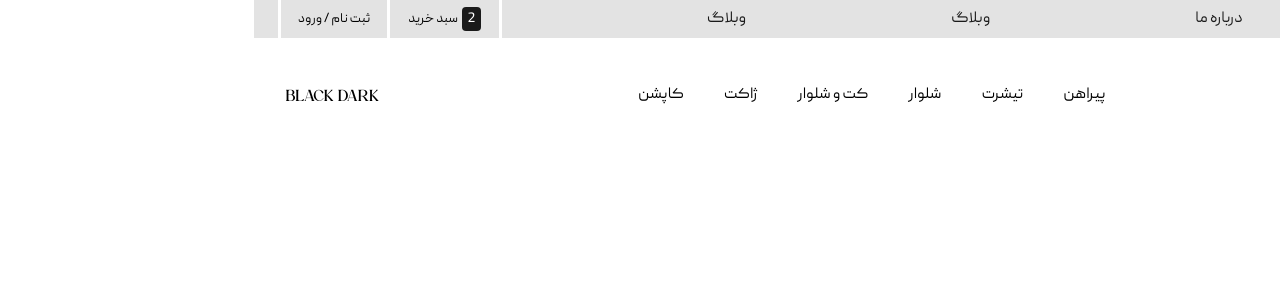
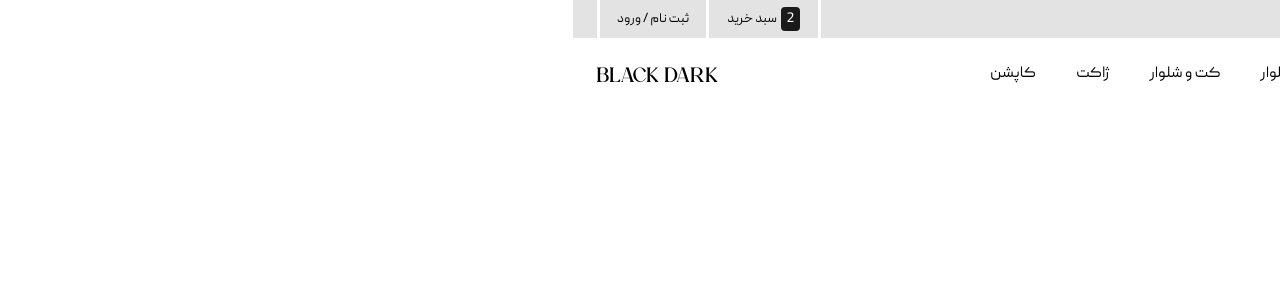
Before and after one commit to isogharibi2/black-market, a React (Vite) app: page /products/product-details/1 in a window 1280 px wide. Shown: the top 300 px of the page. Built offline with nearby package versions, Linux system fonts and the light colour scheme; data requests are answered from the project's data file.

Commit message:
add reset the navbar styles and elemnts

```diff
--- a/src/app/ui/components/productdetlais.scss
+++ b/src/app/ui/components/productdetlais.scss
@@ -1,3 +1,5 @@
+@use "/src/sass/base/fonts" as *;
+
 // Variables
 $primary-color: #3498db;
 $secondary-color: #2ecc71;
@@ -34,7 +36,7 @@ $transition: all 0.3s ease;
 
 // Base styles
 .product-details-container {
-  max-width: 1200px;
+  max-width: 700px;
   margin: 2rem auto;
   padding: 0 1rem;
   animation: fadeIn 0.5s ease-out;
@@ -72,6 +74,11 @@ $transition: all 0.3s ease;
     background: linear-gradient(45deg, #eee 25%, #f5f5f5 25%, #f5f5f5 50%, #eee 50%, #eee 75%, #f5f5f5 75%, #f5f5f5 100%);
     background-size: 20px 20px;
     animation: pulse 2s infinite;
+
+    img {
+      width: 300px;
+    }
+
   }
 }
 
@@ -123,6 +130,8 @@ $transition: all 0.3s ease;
       height: 40px;
       border-radius: 50%;
       background: $light-gray;
+      font-family: $en;
+      font-weight: 500;
       cursor: pointer;
       transition: $transition;
 
--- a/src/app/ui/layouts/navbar.jsx
+++ b/src/app/ui/layouts/navbar.jsx
@@ -4,23 +4,26 @@ import "./navbar.scss";
 import { Link, useNavigate } from "react-router-dom";
 
 export default function navbar() {
-  const Navigate = useNavigate();
+
+  const loginState = localStorage.getItem('verified');
+
+  const navigate = useNavigate()
 
   const links = [
     {
       id: 0,
+      title: "صفحه اصلی",
+      url: "/",
+    },
+    {
+      id: 1,
       title: "تماس با ما",
       url: "/contact-us",
     },
     {
-      id: 1,
+      id: 2,
       title: "درباره ما",
       url: "/about-us",
-    },
-    {
-      id: 2,
-      title: "وبلاگ",
-      url: "/blog",
     },
     {
       id: 3,
@@ -29,76 +32,40 @@ export default function navbar() {
     },
   ];
 
-  const NavbarOpt = [
-    {
-      id: 1,
-      title: "کاپشن",
-    },
-    {
-      id: 2,
-      title: "ژاکت",
-    },
-    {
-      id: 3,
-      title: "کت و شلوار",
-    },
-    {
-      id: 4,
-      title: "شلوار",
-    },
-    {
-      id: 5,
-      title: "تیشرت",
-    },
-    {
-      id: 6,
-      title: "پیراهن",
-    },
-  ];
-
-  function NavigateUser() {
-    Navigate(
-      localStorage.getItem("verified") ? "/profile/user" : "/auth/register"
-    );
-  }
-
   return (
-    <section>
+    <>
       <nav>
-        {links.map((link) => (
-          <ul key={link.id}>
-            <li>
+        <ul>
+          {links.map((link) => (
+            <li key={link.id}>
               <Link to={link.url}> {link.title} </Link>
             </li>
-          </ul>
-        ))}
+          ))}
+        </ul>
 
         <button className="cart">
           سبد خرید
           <div className="indicator">2</div>
         </button>
-        <button
-          style={{ cursor: "pointer" }}
-          className="profile-me"
-          onClick={NavigateUser}
-        >
-          {localStorage.getItem("verified") ? "پروفایل من" : "ثبت نام / ورود"}
+        <button className="profile-me" onClick={() => navigate(loginState ? '/profile/user' : '/auth/register')}>
+          {loginState ? "پروفایل من" : "ثبت نام / ورود"}
         </button>
       </nav>
-      <div className="title">
-        <span className="TitleName">BLACK DARK</span>
-        <ul className="ul">
-          {NavbarOpt.map((Clothes) => (
-            <li key={Clothes.id}>
-              <Link to={Clothes.url}> {Clothes.title} </Link>
-            </li>
-          ))}
+      <div className="sub-nav">
+        <div className="search-bar">
+          <img src="/public/assets/icons/Vector.svg" alt="" />
+          <input type="text" name="search-all" id="searchTheWholeSite" placeholder="جستجو" />
+        </div>
+        <ul>
+          <li> پیراهن </li>
+          <li> تیشرت </li>
+          <li> شلوار </li>
+          <li> کت و شلوار </li>
+          <li> ژاکت </li>
+          <li> کاپشن </li>
         </ul>
-        <div className="search">
-          <input type="search-box" placeholder="جستجو" />
-          <img src="/public/assets/icons/Vector.svg" alt="" />
-        </div>
+        <h3>BLACK DARK</h3>
       </div>
-    </section>
+    </>
   );
 }
--- a/src/app/ui/layouts/navbar.scss
+++ b/src/app/ui/layouts/navbar.scss
@@ -1,10 +1,6 @@
 @use "/src/sass/base/colors";
-@use "/src/sass/base/fonts" as *;
+@use "/src/sass/base/fonts";
 @use "/src/sass/utils/mixins" as *;
-
-li {
-  cursor: pointer;
-}
 
 nav {
   @include flex();
@@ -20,7 +16,6 @@ nav {
     a {
       font-size: 16px;
       color: colors.$primary;
-      text-decoration: none;
     }
   }
 
@@ -31,6 +26,7 @@ nav {
     border-left: 0.1875rem solid colors.$white;
     width: 7rem;
     height: 100%;
+    cursor: pointer;
 
     .indicator {
       @include flex(row, center, center);
@@ -49,37 +45,45 @@ nav {
   }
 }
 
-.title {
-  display: flex;
-  justify-content: space-between;
-  flex-direction: row-reverse;
-  padding: 2rem 2rem 0 2rem;
-  align-items: center;
+.sub-nav {
+  @include flex(row, space-between, center);
+  @include padding(0, 24px);
+  margin-top: 1rem;
 
-  .TitleName {
-    font-family: $en;
+  .search-bar{
+    @include flex(row , center , center);
+    border: 1px solid #bfbfbf;
+    border-radius: 4px;
+    width: 100px;
+    height: 40px;
+    position: relative;
+
+    img{
+      width: 25px;
+      position: absolute;
+      right: 5px;
+    }
+
+    input{
+      background-color: transparent;
+      border: none;
+      outline: none;
+      width: 100%;
+      height: max-content;
+      margin-right: 1.5rem;
+    }
   }
 
-  .ul {
-    display: flex;
-    flex-direction: row-reverse;
+  ul {
+    @include flex(row, center, center);
     gap: 40px;
+    width: max-content;
+    height: 100%;
   }
 
-  .search {
-    display: flex;
-    flex-direction: row-reverse;
-    border: 1.5px solid #e3e3e3;
-    padding: 0 1rem 0 1rem;
-    border-radius: 8px;
-
-    input {
-      color: #e3e3e3;
-      width: 5rem;
-    }
-
-    .search-box {
-      background-color: white;
-    }
+  h3{
+    font-family: fonts.$en;
+    font-size: 1.3rem;
+    font-weight: 300;
   }
 }
--- a/src/backend/db.json
+++ b/src/backend/db.json
@@ -35,27 +35,6 @@
       "offerPrice": "200000",
       "percentage": "20",
       "img": "model4.png",
-      "slug": "brooks"
-    },
-    {
-      "id": "bb77",
-      "title": "",
-      "enTitle": "",
-      "brand": "",
-      "sizeSM": null,
-      "sizeS": null,
-      "sizeM": null,
-      "sizeL": null,
-      "sizeXL": null,
-      "colorB": null,
-      "colorBe": null,
-      "colorR": null,
-      "colorG": null,
-      "colorP": null,
-      "originalPrice": "",
-      "offerPrice": "",
-      "percentage": "20",
-      "img": "model2.png",
       "slug": "2"
     }
   ]
--- a/src/css/main.css
+++ b/src/css/main.css
@@ -56,15 +56,18 @@ input {
 }
 
 ul {
+  cursor: pointer;
   list-style: none;
 }
 
 a {
+  cursor: pointer;
   text-decoration: none;
 }
 
 a {
   color: black;
+  cursor: pointer;
 }
 
 /*# sourceMappingURL=main.css.map */
--- a/src/sass/base/_reset.scss
+++ b/src/sass/base/_reset.scss
@@ -18,13 +18,16 @@ input {
 }
 
 ul {
+  cursor: pointer;
   list-style: none;
 }
 
 a {
+  cursor: pointer;
   text-decoration: none;
 }
 
 a {
   color: black;
+  cursor: pointer;
 }
```
Also changed, not shown: 1 other file (tests, documents, lock files or other folders).
